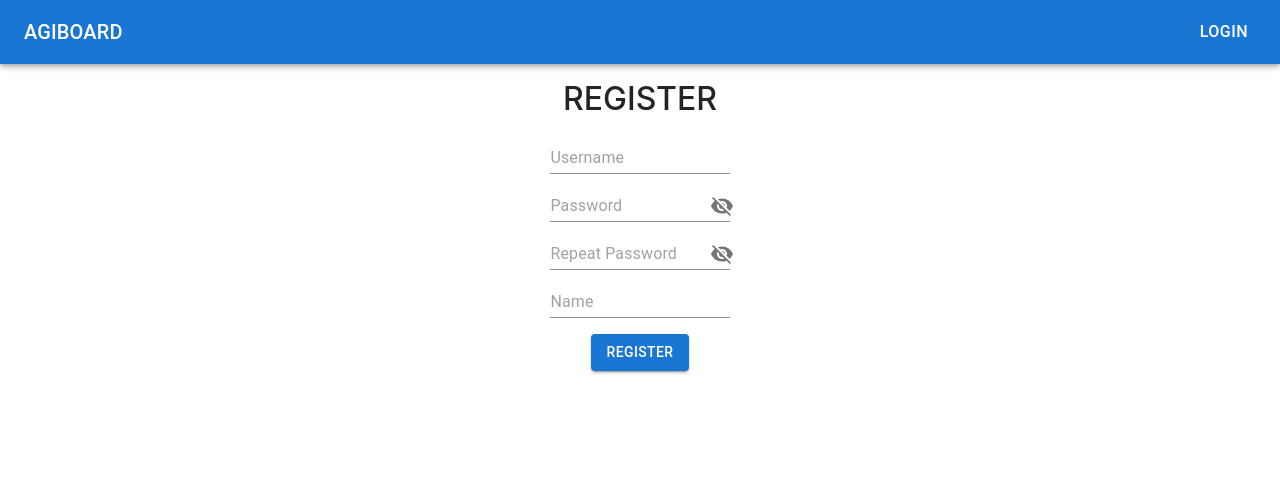
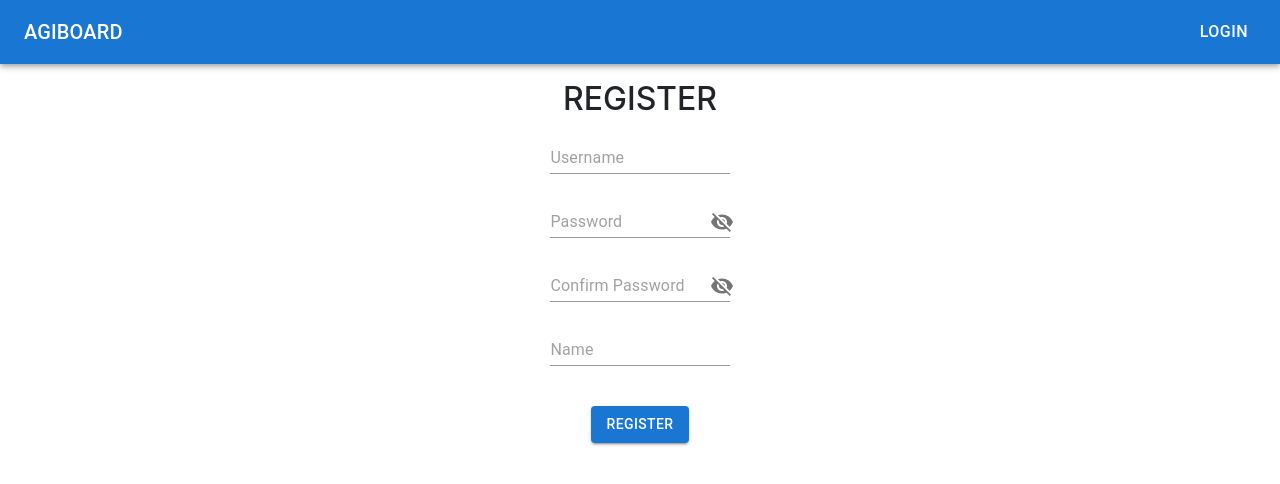
Before and after one commit to VeiledBit/agiboard-client, a React (Create React App) app: page /register in a window 1280 px wide. Shown: the top 484 px of the page. Built offline with nearby package versions, Linux system fonts and the light colour scheme.

Commit message:
Add Yup validation and error handling

```diff
--- a/package.json
+++ b/package.json
@@ -1,10 +1,11 @@
 {
-  "name": "agiboard-frontend",
+  "name": "agiboard-client",
   "version": "0.1.0",
   "private": true,
   "dependencies": {
     "@emotion/react": "^11.11.1",
     "@emotion/styled": "^11.11.0",
+    "@hookform/resolvers": "^3.1.1",
     "@mui/icons-material": "^5.11.16",
     "@mui/material": "^5.13.6",
     "axios": "^1.4.0",
@@ -15,7 +16,8 @@
     "react-router": "^6.14.0",
     "react-router-dom": "^6.14.0",
     "react-scripts": "^5.0.1",
-    "react-textarea-autosize": "^8.5.0"
+    "react-textarea-autosize": "^8.5.0",
+    "yup": "^1.2.0"
   },
   "scripts": {
     "start": "react-scripts start",
--- a/src/component/auth/Login.js
+++ b/src/component/auth/Login.js
@@ -4,13 +4,16 @@ import AppBar from "@mui/material/AppBar";
 import Toolbar from "@mui/material/Toolbar";
 import Button from "@mui/material/Button";
 import Typography from "@mui/material/Typography";
-import Input from '@mui/material/Input';
+import TextField from "@mui/material/TextField";
 import AuthService from "../../service/AuthService";
 import { useForm } from "react-hook-form";
+import { yupResolver } from "@hookform/resolvers/yup";
+import * as Yup from "yup";
 import InputAdornment from "@mui/material/InputAdornment";
 import IconButton from "@mui/material/IconButton";
 import { Visibility, VisibilityOff } from "@mui/icons-material";
 import Snackbar from "@mui/material/Snackbar";
+import Alert from '@mui/material/Alert';
 import { CircularProgress } from "@mui/material";
 import styles from "./Login.module.css";
 import stylesNavBar from "./../navBar/NavBar.module.css";
@@ -23,18 +26,27 @@ export default function Login() {
     const [isSnackbarWrongCredentialsShowed, setIsSnackbarWrongCredentialsShowed] =
         useState(false);
     const [isSpinnerShowed, setIsSpinnerShowed] = useState(false);
-    const [isSnackBarTimeoutShowed, setIsSnackBarTimeoutShowed] = useState(false);
+
+    useEffect(() => {
+        localStorage.clear();
+    }, []);
+
+    const validationSchema = Yup.object().shape({
+        username: Yup.string()
+            .required("Username is required")
+            .max(30, "Maximum length is 30 characters"),
+        password: Yup.string()
+            .required("Password is required")
+            .max(30, "Maximum length is 30 characters")
+    });
 
     const {
         register,
         handleSubmit,
         formState: { errors },
-    } = useForm();
-
-
-    useEffect(() => {
-        localStorage.clear();
-    }, []);
+    } = useForm({
+        resolver: yupResolver(validationSchema)
+    });
 
     const login = (formData) => {
         setIsSpinnerShowed(true);
@@ -49,15 +61,6 @@ export default function Login() {
             }
         }).catch(error => {
             setIsSpinnerShowed(false);
-            if (error.code === "ECONNABORTED") {
-                setIsSnackBarTimeoutShowed(true);
-            } else {
-                if (error.response !== undefined) {
-                    if (error.response.status === 401) {
-                        setIsSnackbarWrongCredentialsShowed(true);
-                    }
-                }
-            }
         });
     }
 
@@ -82,49 +85,41 @@ export default function Login() {
             <div className={styles.container}>
                 <h2 className={styles.title}>LOGIN</h2>
                 <form className={`${styles.container} ${styles.containerForm}`} onSubmit={handleSubmit(login)}>
-                    <Input
+                    <TextField
                         className={styles.username}
                         type="text"
+                        variant="standard"
                         name="username"
                         placeholder="Username"
-                        maxLength="30"
-                        {...register("username", { required: true, maxLength: 30 })}
+                        inputProps={{ maxLength: 30 }}
+                        {...register("username")}
                         error={errors.username ? true : false}
+                        helperText={errors.username?.message}
                     />
-                    <Input
+                    <TextField
                         className={styles.password}
                         type={isPasswordShowed ? "text" : "password"}
+                        variant="standard"
                         name="password"
                         placeholder="Password"
-                        maxLength="30"
+                        inputProps={{ maxLength: 30 }}
                         margin="normal"
-                        {...register("password", { required: true, maxLength: 30 })}
+                        {...register("password")}
                         error={errors.password ? true : false}
-                        endAdornment={
+                        helperText={errors.password?.message}
+                        InputProps={{
+                            endAdornment:
                                 <InputAdornment position="end">
                                     <IconButton
                                         aria-label="toggle password visibility"
                                         onClick={() => setIsPasswordShowed(!isPasswordShowed)}
-                                    edge="end"
-                                >
+                                        edge="end" >
                                         {isPasswordShowed ?
                                             <Visibility /> : <VisibilityOff />}
                                     </IconButton>
                                 </InputAdornment>
-                        }
+                        }}
                     />
-                    {errors.username?.type === "required" && (
-                        <span className="error">Username is required</span>
-                    )}
-                    {errors.username?.type === "maxLength" && (
-                        <span className="error">Maximum length is 30</span>
-                    )}
-                    {errors.password?.type === "required" && (
-                        <span className="error">Password is required</span>
-                    )}
-                    {errors.password?.type === "maxLength" && (
-                        <span className="error">Maximum length is 30</span>
-                    )}
                     <Button className={`${styles.btnLogin}`} type="submit" variant="contained">
                         Login
                     </Button>
@@ -133,13 +128,11 @@ export default function Login() {
             <Snackbar
                 open={isSnackbarWrongCredentialsShowed}
                 autoHideDuration={4000}
-                onClose={() => setIsSnackbarWrongCredentialsShowed(false)}
-                message="Wrong username and/or password." />
-            <Snackbar
-                open={isSnackBarTimeoutShowed}
-                autoHideDuration={5000}
-                onClose={() => setIsSnackBarTimeoutShowed(false)}
-                message="Backend services are hibernating, please wait a bit and try again." />
+                onClose={() => setIsSnackbarWrongCredentialsShowed(false)} >
+                <Alert variant="filled" severity="error" sx={{ width: '100%' }}>
+                    Wrong username and/or password.
+                </Alert>
+            </Snackbar>
             {isSpinnerShowed && <CircularProgress className={styles.spinner} />}
         </React.Fragment>
     )
--- a/src/component/auth/Register.js
+++ b/src/component/auth/Register.js
@@ -3,14 +3,17 @@ import { useNavigate } from "react-router";
 import AppBar from "@mui/material/AppBar";
 import Toolbar from "@mui/material/Toolbar";
 import Typography from "@mui/material/Typography";
-import Input from '@mui/material/Input';
+import TextField from "@mui/material/TextField";
 import Button from "@mui/material/Button";
 import UserService from "../../service/UserService";
 import { useForm } from "react-hook-form";
+import { yupResolver } from "@hookform/resolvers/yup";
+import * as Yup from "yup";
 import InputAdornment from "@mui/material/InputAdornment";
 import IconButton from "@mui/material/IconButton";
 import { Visibility, VisibilityOff } from "@mui/icons-material";
 import Snackbar from "@mui/material/Snackbar";
+import Alert from "@mui/material/Alert";
 import styles from "./Register.module.css";
 import stylesNavBar from "./../navBar/NavBar.module.css";
 
@@ -20,15 +23,32 @@ export default function Register() {
     const [password, setPassword] = useState("");
     const [passwordRepeat, setPasswordRepeat] = useState("");
     const [isPasswordShowed, setIsPasswordShowed] = useState(false);
-    const [isPasswordRepeatShowed, setIsPasswordRepeatShowed] = useState(false);
+    const [isPasswordConfirmShowed, setIsPasswordConfirmShowed] = useState(false);
     const [isSnackbarRegistrationSuccessfulShowed, setIsSnackbarRegistrationSuccessfulShowed] = useState(false);
     const [isSnackbarUsernameTakenShowed, setIsSnackbarUsernameTakenShowed] = useState(false);
+
+    const validationSchema = Yup.object().shape({
+        username: Yup.string()
+            .required("Username is required")
+            .max(30, "Maximum length is 30 characters"),
+        password: Yup.string()
+            .required("Password is required")
+            .max(30, "Maximum length is 30 characters"),
+        passwordConfirm: Yup.string()
+            .required("Confirm password is required")
+            .oneOf([Yup.ref("password"), null], "Confirm password does not match"),
+        name: Yup.string()
+            .required("Username is required")
+            .max(30, "Maximum length is 30 characters")
+    });
 
     const {
         register,
         handleSubmit,
         formState: { errors },
-    } = useForm();
+    } = useForm({
+        resolver: yupResolver(validationSchema)
+    });
 
     const registerUser = (formData) => {
         UserService.saveUser({
@@ -69,103 +89,97 @@ export default function Register() {
             <div className={styles.container}>
                 <h2 className={styles.title}>REGISTER</h2>
                 <form className={`${styles.container} ${styles.containerForm}`} onSubmit={handleSubmit(registerUser)}>
-                    <Input
+                    <TextField
                         className={styles.username}
                         type="text"
+                        variant="standard"
                         name="username"
                         placeholder="Username"
-                        maxLength="30"
+                        inputProps={{ maxLength: 30 }}
                         margin="normal"
-                        {...register("username", { required: true, maxLength: 30 })}
+                        {...register("username")}
+                        error={errors.username ? true : false}
+                        helperText={errors.username?.message}
                     />
-                    <Input
+                    <TextField
                         className={styles.password}
                         type={isPasswordShowed ? "text" : "password"}
+                        variant="standard"
                         name="password"
                         placeholder="Password"
-                        maxLength="30"
+                        inputProps={{ maxLength: 30 }}
                         margin="normal"
-                        {...register("password", { required: true, maxLength: 30 })}
-                        endAdornment={
+                        {...register("password")}
+                        error={errors.password ? true : false}
+                        helperText={errors.password?.message}
+                        InputProps={{
+                            endAdornment:
                                 <InputAdornment position="end">
                                     <IconButton
                                         aria-label="toggle password visibility"
                                         onClick={() => setIsPasswordShowed(!isPasswordShowed)}
-                                    edge="end"
-                                >
+                                        edge="end" >
                                         {isPasswordShowed ?
                                             <Visibility /> : <VisibilityOff />}
                                     </IconButton>
                                 </InputAdornment>
-                        }
+                        }}
                     />
-                    <Input
+                    <TextField
                         className={styles.password}
-                        type={isPasswordRepeatShowed ? "text" : "password"}
-                        name="passwordRepeat"
-                        placeholder="Repeat Password"
-                        maxLength="30"
+                        type={isPasswordConfirmShowed ? "text" : "password"}
+                        variant="standard"
+                        name="passwordConfirm"
+                        placeholder="Confirm Password"
+                        inputProps={{ maxLength: 30 }}
                         margin="normal"
-                        {...register("passwordRepeat", { required: true, maxLength: 30 })}
-                        endAdornment={
+                        {...register("passwordConfirm")}
+                        error={errors.passwordConfirm ? true : false}
+                        helperText={errors.passwordConfirm?.message}
+                        InputProps={{
+                            endAdornment:
                                 <InputAdornment position="end">
                                     <IconButton
                                         aria-label="toggle password visibility"
-                                    onClick={() => setIsPasswordRepeatShowed(!isPasswordRepeatShowed)}
-                                    edge="end"
-                                >
-                                    {isPasswordRepeatShowed ?
+                                        onClick={() => setIsPasswordConfirmShowed(!isPasswordConfirmShowed)}
+                                        edge="end" >
+                                        {isPasswordConfirmShowed ?
                                             <Visibility /> : <VisibilityOff />}
                                     </IconButton>
                                 </InputAdornment>
-                        }
+                        }}
                     />
-                    <Input
+                    <TextField
                         className={styles.name}
                         type="text"
+                        variant="standard"
                         name="name"
                         placeholder="Name"
-                        maxLength="30"
+                        inputProps={{ maxLength: 30 }}
                         margin="normal"
-                        {...register("name", { required: true, maxLength: 30 })}
+                        {...register("name")}
+                        error={errors.name ? true : false}
+                        helperText={errors.name?.message}
                     />
-                    {errors.username?.type === "required" && (
-                        <span className="error">Username is required</span>
-                    )}
-                    {errors.username?.type === "maxLength" && (
-                        <span className="error">Maximum length is 30</span>
-                    )}
-                    {errors.password?.type === "required" && (
-                        <span className="error">Password is required</span>
-                    )}
-                    {errors.password?.type === "maxLength" && (
-                        <span className="error">Maximum length is 30</span>
-                    )}
-                    {errors.passwordRepeat?.type === "required" && (
-                        <span className="error">Password is required</span>
-                    )}
-                    {errors.passwordRepeat?.type === "maxLength" && (
-                        <span className="error">Maximum length is 30</span>
-                    )}
-                    {errors.name?.type === "required" && (
-                        <span className="error">Name is required</span>
-                    )}
-                    {errors.name?.type === "maxLength" && (
-                        <span className="error">Maximum length is 30</span>
-                    )}
                     <Button className={`${styles.btnRegister}`} variant="contained" type="submit">Register</Button>
                 </form>
             </div>
             <Snackbar
                 open={isSnackbarRegistrationSuccessfulShowed}
                 autoHideDuration={2000}
-                onClose={() => null}
-                message="Registration successful. Redirecting..." />
+                onClose={() => setIsSnackbarRegistrationSuccessfulShowed(false)}>
+                <Alert variant="filled" severity="success" sx={{ width: '100%' }}>
+                    Registration successful. Redirecting...
+                </Alert>
+            </Snackbar>
             <Snackbar
                 open={isSnackbarUsernameTakenShowed}
-                autoHideDuration={4000}
-                onClose={() => this.handleVisualChange("isSnackbarUsernameTakenShowed")}
-                message="Username is already taken." />
+                autoHideDuration={3500}
+                onClose={() => setIsSnackbarUsernameTakenShowed(false)}>
+                <Alert variant="filled" severity="error" sx={{ width: '100%' }}>
+                    Username is already taken.
+                </Alert>
+            </Snackbar>
         </React.Fragment>
     );
 }
--- a/src/component/auth/Register.module.css
+++ b/src/component/auth/Register.module.css
@@ -25,7 +25,9 @@
     flex: 0 1 auto;
     align-self: auto;
     width: 35%;
-    margin-bottom: 1em;
+    margin-top: 0 !important;
+    margin-bottom: 0 !important;
+    min-height: 4em;
 }
 
 .password {
@@ -33,7 +35,9 @@
     flex: 0 1 auto;
     align-self: auto;
     width: 35%;
-    margin-bottom: 1em;
+    margin-top: 0 !important;
+    margin-bottom: 0 !important;
+    min-height: 4em;
 }
 
 .name {
@@ -41,7 +45,9 @@
     flex: 0 1 auto;
     align-self: auto;
     width: 35%;
-    margin-bottom: 1em;
+    margin-top: 0 !important;
+    margin-bottom: 2em;
+    min-height: 4em;
 }
 
 .btnRegister {
```
Also changed, not shown: src/component/auth/Login.module.css (+6 -5 lines), src/component/boards/Boards.js (+62 -27 lines), src/component/card/Card.js (+19 -4 lines), src/component/column/Column.js (+22 -6 lines), 1 other file (tests, documents, lock files or other folders). Lines whose indentation alone changed are shown as unchanged.
